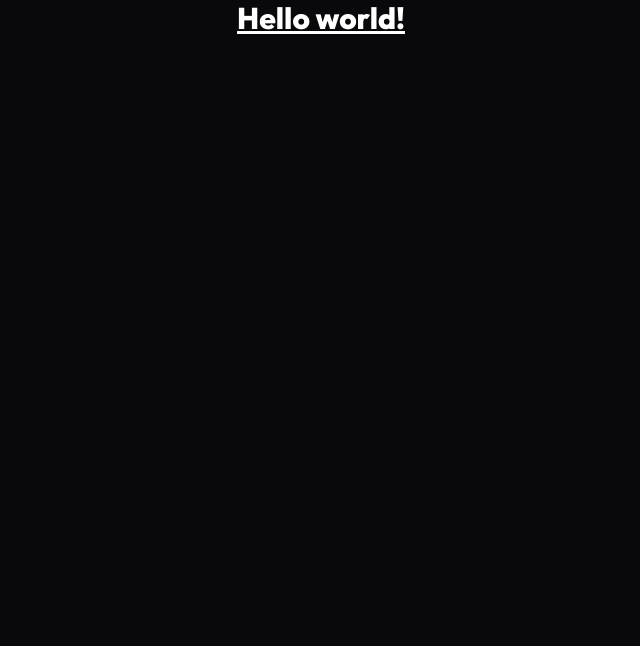
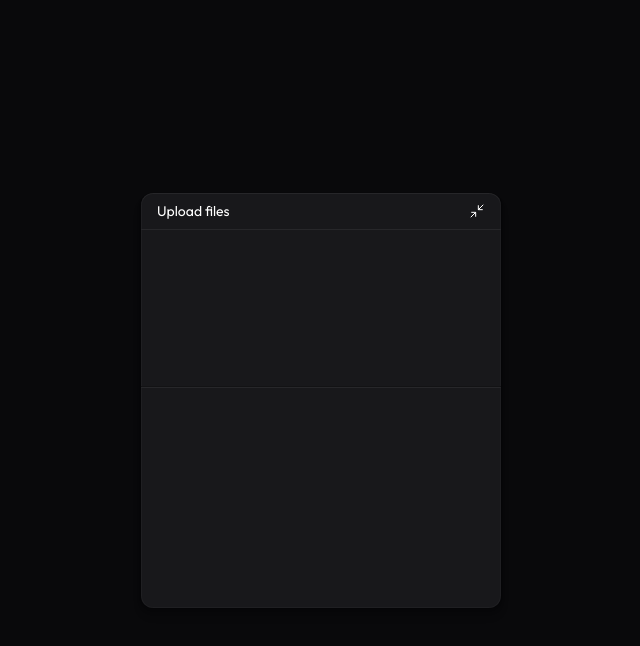
Before and after one commit to Leturnos/ftr-upload-widget, a React (Vite) app in the folder web/: page / in a window 1280 px wide. Shown: the top 646 px of the page, without its empty margins (319-959 px from the left). Built offline with nearby package versions, Linux system fonts and the light colour scheme.

Commit message:
feat(web): create upload widget component boilerplate

```diff
--- a/web/index.html
+++ b/web/index.html
@@ -11,7 +11,7 @@
     <link rel="stylesheet" href="https://fonts.googleapis.com/css2?family=Outfit:wght@300;400;600;800&display=swap" />
 
   </head>
-  <body class="font-sans antialiased bg-zinc-950 text-white min-h-screen">
+  <body class="font-sans antialiased bg-zinc-950 text-white">
     <div id="root"></div>
     <script type="module" src="/src/main.tsx"></script>
   </body>
--- a/web/package.json
+++ b/web/package.json
@@ -10,6 +10,7 @@
   },
   "dependencies": {
     "@tailwindcss/vite": "^4.2.2",
+    "lucide-react": "^1.0.1",
     "react": "^19.2.4",
     "react-dom": "^19.2.4"
   },
--- a/web/src/app.tsx
+++ b/web/src/app.tsx
@@ -1,7 +1,9 @@
+import { UploadWidget } from "./components/upload-widget";
+
 export function App() {
   return (
-    <h1 className="text-3xl font-bold underline text-center">
-      Hello world!
-    </h1>
-  )
+    <main className="h-dvh flex flex-col items-center justify-center p-10">
+      <UploadWidget />
+    </main>
+  );
 }
--- /dev/null
+++ b/web/src/components/upload-widget-dropzone.tsx
@@ -0,0 +1,3 @@
+export function UploadWidgetDropzone() {
+  return <div className="px-3 h-32"></div>;
+}
--- /dev/null
+++ b/web/src/components/upload-widget-header.tsx
@@ -0,0 +1,12 @@
+import { Minimize2 } from "lucide-react";
+
+export function UploadWidgetHeader() {
+  return (
+    <div className="w-full p-4 py-2 bg-white/2 border-zinc-800 border-b flex items-center justify-between">
+      <span className="text-sm font-medium">Upload files</span>
+      <button>
+        <Minimize2 strokeWidth={1.5} className="size-4" />
+      </button>
+    </div>
+  );
+}
--- /dev/null
+++ b/web/src/components/upload-widget-upload-list.tsx
@@ -0,0 +1,3 @@
+export function UploadWidgetUploadList() {
+  return <div className="px-3 h-48"></div>;
+}
--- /dev/null
+++ b/web/src/components/upload-widget.tsx
@@ -0,0 +1,19 @@
+import { UploadWidgetDropzone } from "./upload-widget-dropzone";
+import { UploadWidgetHeader } from "./upload-widget-header";
+import { UploadWidgetUploadList } from "./upload-widget-upload-list";
+
+export function UploadWidget() {
+  return (
+    <div className="bg-zinc-900 w-full overflow-hidden max-w-90 rounded-xl shadow-shape">
+      <UploadWidgetHeader />
+
+      <div className="flex flex-col gap-4 py-3">
+        <UploadWidgetDropzone />
+
+        <div className="h-px bg-zinc-800 border-t border-black/50 box-content" />
+
+        <UploadWidgetUploadList />
+      </div>
+    </div>
+  );
+}
--- a/web/src/index.css
+++ b/web/src/index.css
@@ -2,4 +2,17 @@
 
 @theme {
   --font-sans: "Outfit", sans-serif;
+
+  --shadow-shape: 0px 8px 8px rgba(0, 0, 0, 0.1),
+                  0px 4px 4px rgba(0, 0, 0, 0.1),
+                  0px 2px 2px rgba(0, 0, 0, 0.1),
+                  0px 0px 0px 1px rgba(0, 0, 0, 0.1),
+                  inset 0px 0px 0px 1px rgba(255, 255, 255, 0.03),
+                  inset 0px 1px 0px rgba(255, 255, 255, 0.03);
+
+  --shadow-shape-content: 0px 0px 0px 1px rgba(0, 0, 0, 0.25),
+                          inset 0px 1px 0px rgba(255, 255, 255, 0.02),
+                          inset 0px 0px 0px 1px rgba(255, 255, 255, 0.02);
+
+  --opacity-2: 0.02;
 }
```
Also changed, not shown: 1 other file (tests, documents, lock files or other folders).
